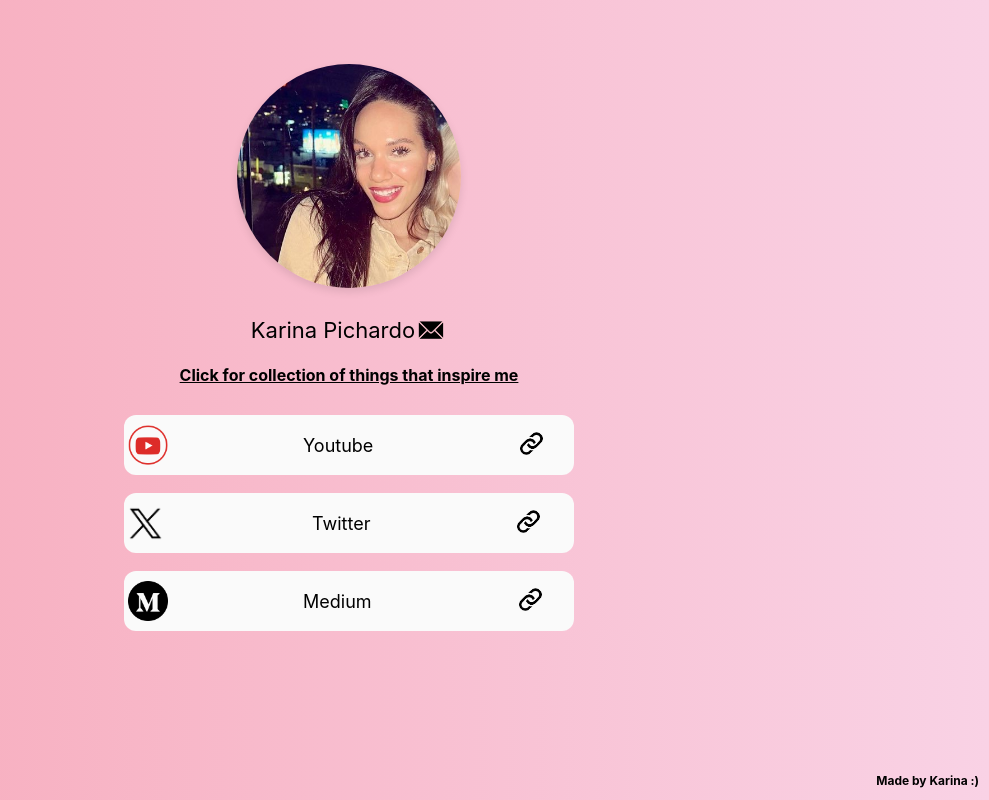
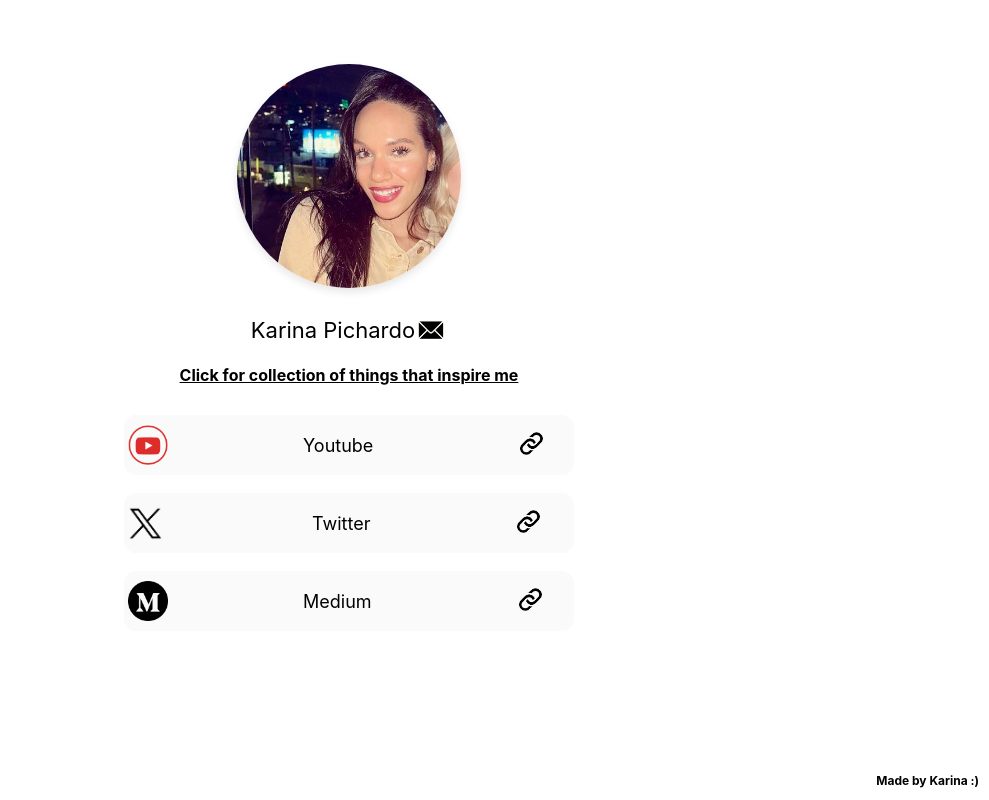
Before and after one commit to karinapichardo/linksite, a React (Create React App) app: page / in a window 1280 px wide. Shown: the whole page, without its empty margins (291-1280 px from the left). Built offline with nearby package versions, Linux system fonts and the light colour scheme.

Commit message:
commenting out background gradient for now

```diff
--- a/src/App.css
+++ b/src/App.css
@@ -1,5 +1,5 @@
 html {
-  background: linear-gradient(to right, #f7a8b8, #f9d2e5);
+  /* background: linear-gradient(to right, #f7a8b8, #f9d2e5); */
 }
 
 .App {
```
